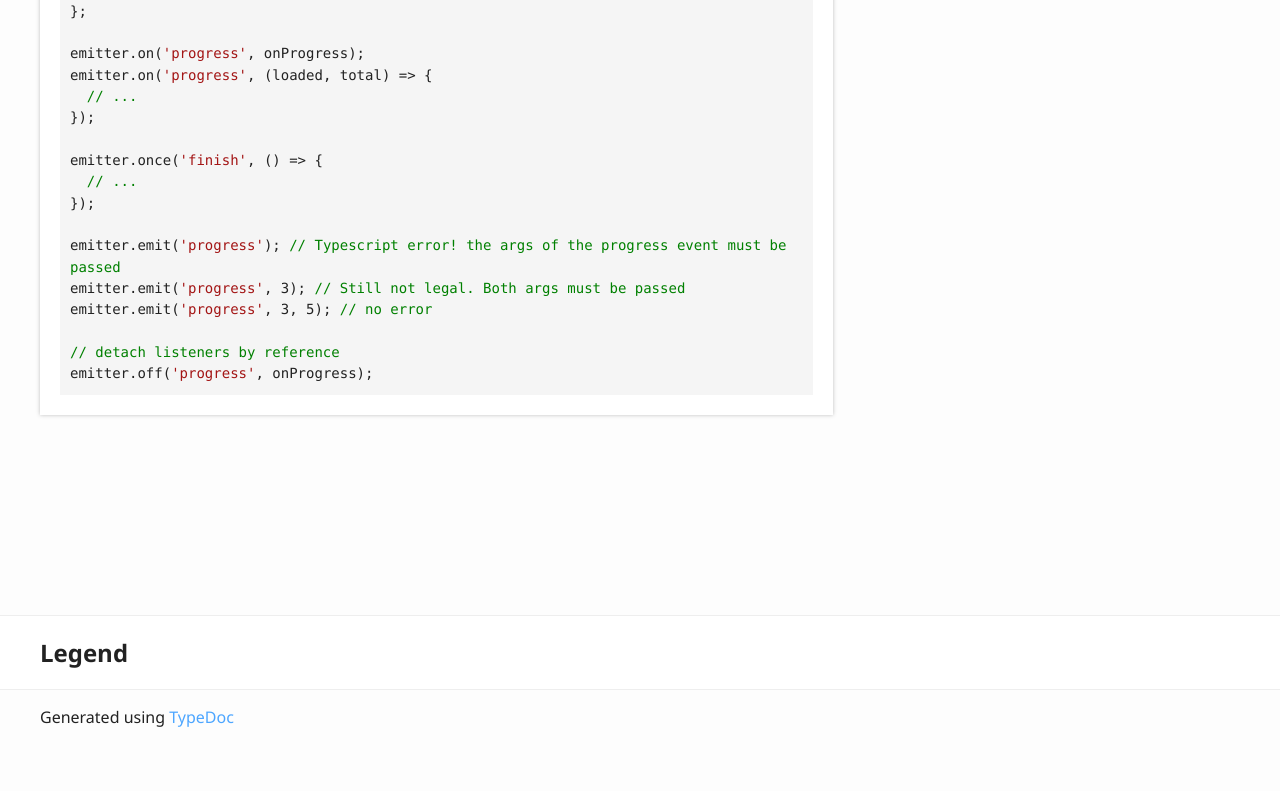
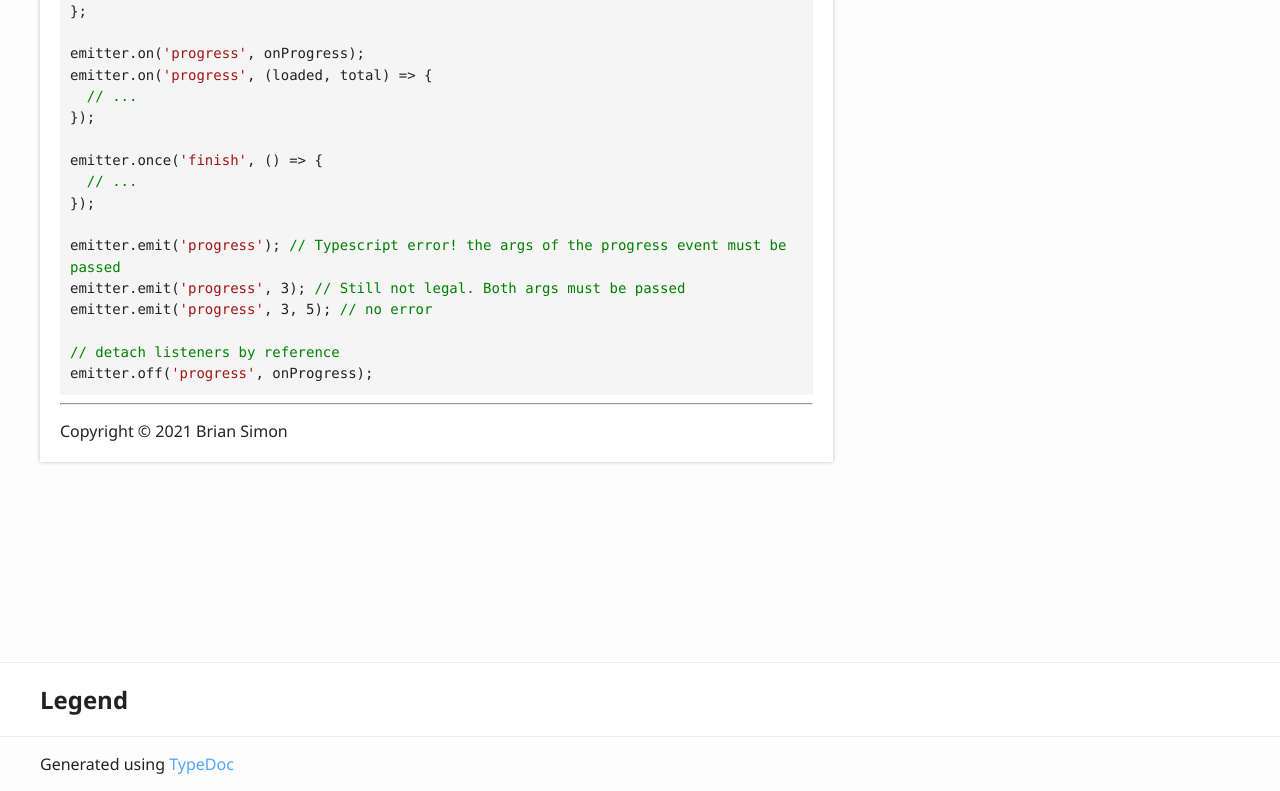
Before and after one commit to bsssshhhhhhh/simple-typed-events, a plain HTML site: page index.html in a window 1280 px wide. Shown: the part 1196-1987 px from the top of the page. Before the commit the page ends 1940 px from the top, so only its background shows below. Drawn offline with Linux system fonts and the light colour scheme.

Commit message:
[ci skip] Updates

```diff
--- a/index.html
+++ b/index.html
@@ -116,6 +116,8 @@ emitter.emit(<span class="hljs-string">&#x27;progress&#x27;</span>, <span class=
 <span class="hljs-comment">// detach listeners by reference</span>
 emitter.off(<span class="hljs-string">&#x27;progress&#x27;</span>, onProgress);
 </code></pre>
+				<hr>
+				<p>Copyright © 2021 Brian Simon</p>
 			</div>
 		</div>
 		<div class="col-4 col-menu menu-sticky-wrap menu-highlight">
```
Also changed, not shown: globals.html (+1 -1 lines).
